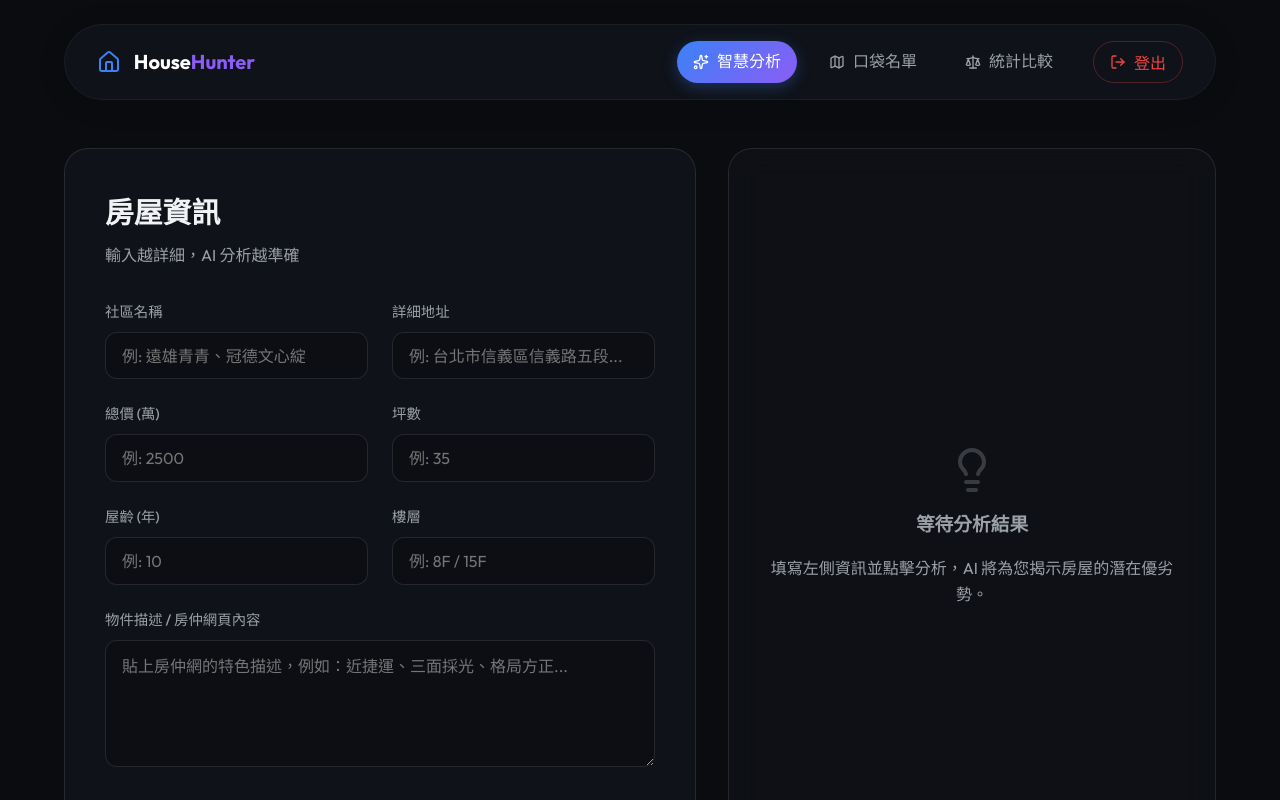
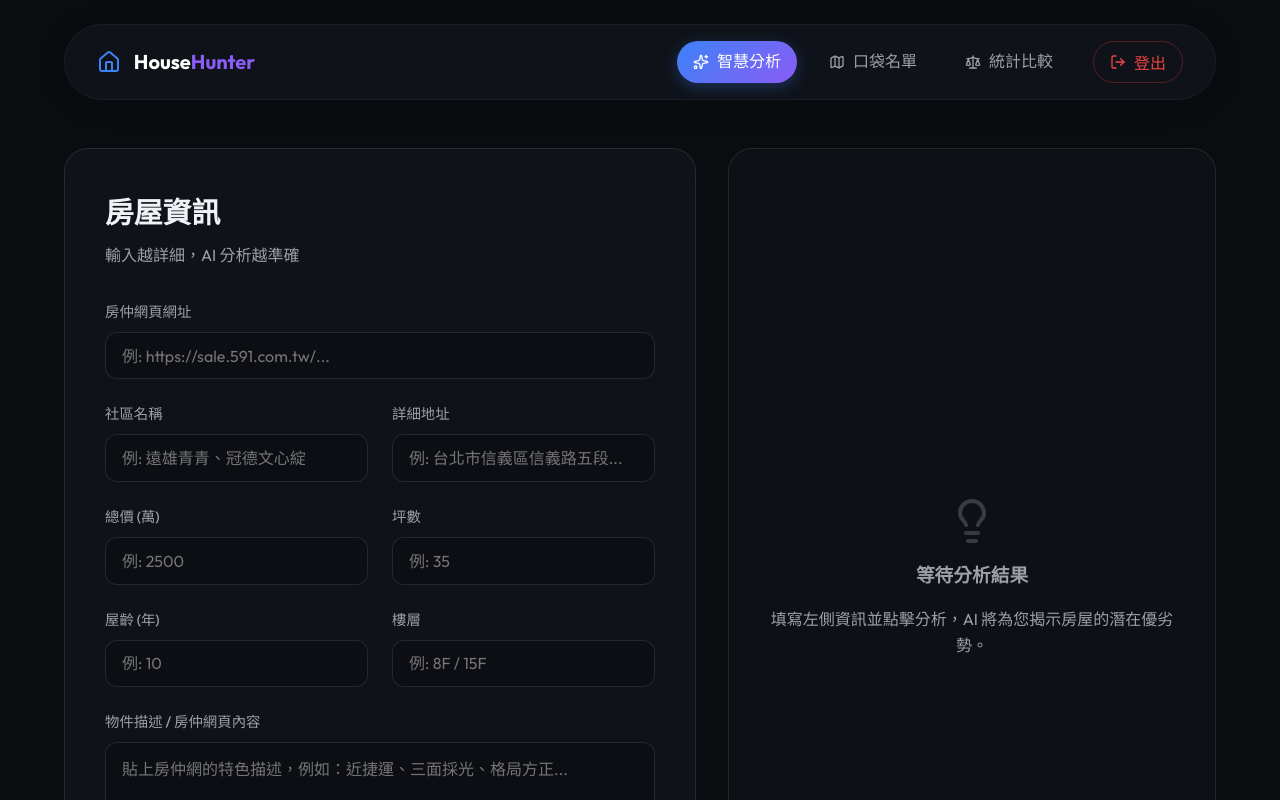
Before and after one commit to lilikoko70725/house-hunter, a Next.js app: page /analyze in a window 1280 px wide. Shown: the top 800 px of the page. Built offline with nearby package versions, Linux system fonts and the light colour scheme.

Commit message:
feat: 新增獨立的網址輸入欄位

```diff
--- a/src/app/analyze/page.js
+++ b/src/app/analyze/page.js
@@ -7,6 +7,7 @@ import Link from 'next/link';
 
 export default function AnalyzePage() {
   const [formData, setFormData] = useState({
+    url: '',
     communityName: '',
     address: '',
     price: '',
@@ -32,8 +33,7 @@ export default function AnalyzePage() {
     if (quickSearch) {
       let initialData = { ...formData };
       if (quickSearch.startsWith('http')) {
-        initialData.description = quickSearch;
-        initialData.address = quickSearch;
+        initialData.url = quickSearch;
       } else {
         initialData.address = quickSearch;
       }
@@ -180,6 +180,11 @@ export default function AnalyzePage() {
             <p className={styles.subtitle}>輸入越詳細，AI 分析越準確</p>
 
             <form onSubmit={handleAnalyze} className={styles.form}>
+              <div className={styles.inputGroup}>
+                <label>房仲網頁網址</label>
+                <input type="text" name="url" value={formData.url} onChange={handleChange} placeholder="例: https://sale.591.com.tw/..." />
+              </div>
+
               <div className={styles.row}>
                 <div className={styles.inputGroup}>
                   <label>社區名稱</label>
--- a/src/app/api/analyze/route.js
+++ b/src/app/api/analyze/route.js
@@ -136,7 +136,8 @@ export async function POST(req) {
     // Check for URLs in address or description
     const urlInAddress = extractUrl(data.address || '');
     const urlInDescription = extractUrl(data.description || '');
-    const targetUrl = urlInAddress || urlInDescription;
+    const urlInUrlField = extractUrl(data.url || '');
+    const targetUrl = urlInUrlField || urlInAddress || urlInDescription;
 
     let webpageContent = '';
     let parsedNotice = '';
```
